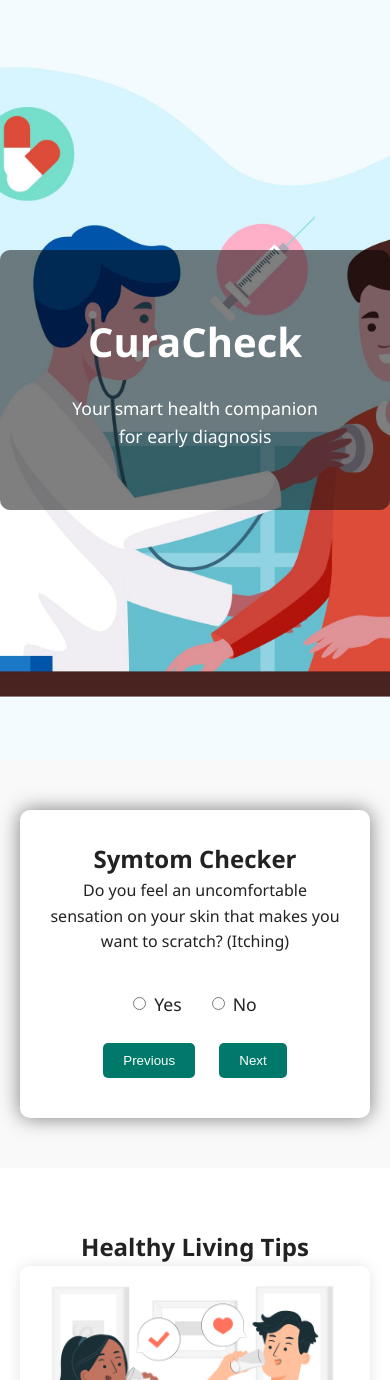
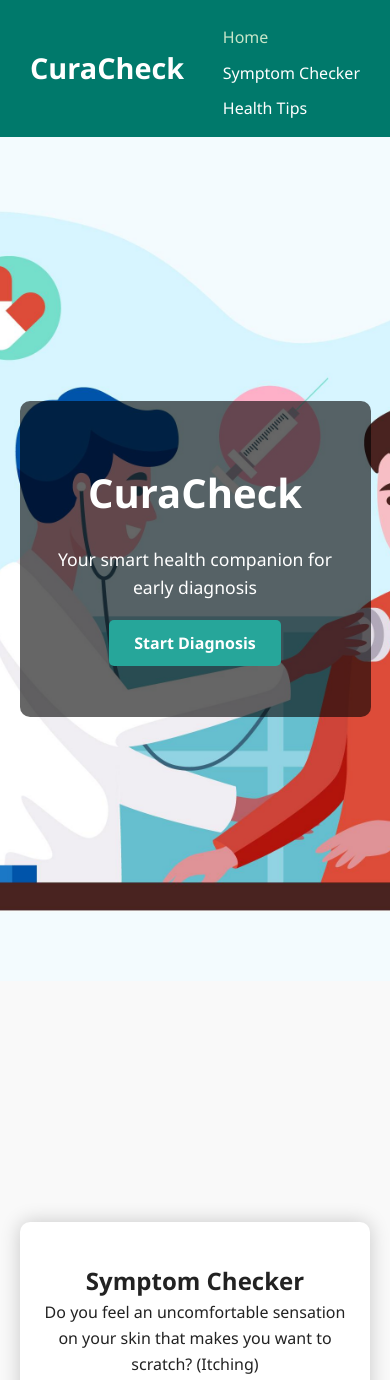
Before and after one commit to aarushibisht01/CuraCheck, a plain HTML site: page frontend/index.html in a window 390 px wide. Shown: the top 1380 px of the page. Drawn offline with Linux system fonts and the light colour scheme.

Commit message:
Refactor code structure for improved readability and maintainability and added navbar

```diff
--- a/frontend/index.html
+++ b/frontend/index.html
@@ -1,26 +1,43 @@
 <!DOCTYPE html>
 <html lang="en">
 <head>
-    <meta charset="UTF-8">
-    <meta name="viewport" content="width=device-width, initial-scale=1.0">
-    <title>CuraCheck - Diagnosis Smarter</title>
-    <link rel="stylesheet" href="style.css">
+  <meta charset="UTF-8" />
+  <meta name="viewport" content="width=device-width, initial-scale=1.0"/>
+  <title>CuraCheck - All-in-One</title>
+  <link rel="stylesheet" href="style.css"/>
 </head>
 <body>
-    <section class="section-1">
+
+  <!-- Navbar -->
+  <header>
+    <nav class="navbar">
+      <div class="logo">CuraCheck</div>
+      <ul class="nav-links">
+        <li><a href="#home" class="active">Home</a></li>
+        <li><a href="#checker">Symptom Checker</a></li>
+        <li><a href="#tips">Health Tips</a></li>
+      </ul>
+    </nav>
+  </header>
+
+  <!-- Hero Section -->
+  <section class="hero-section" id="home">
     <div class="overlay">
       <h1>CuraCheck</h1>
       <p>Your smart health companion for early diagnosis</p>
+      <a href="#checker" class="hero-btn">Start Diagnosis</a>
     </div>
   </section>
-    <section class="form-section">
+
+  <!-- Symptom Checker Section -->
+  <section class="form-section" id="checker">
     <div class="container">
-            <h2>Symtom Checker</h2>
-            <p id="question"></p>
+      <h2>Symptom Checker</h2>
+      <p id="question">Do you have a fever?</p>
       <form id="healthForm">
         <div class="radio-buttons">
-                    <label><input type="radio" name="answer" value="1"/>Yes</label>
-                    <label><input type="radio" name="answer" value="0" /> No</label>
+          <label><input type="radio" name="answer" value="1" />Yes</label>
+          <label><input type="radio" name="answer" value="0" />No</label>
         </div>
         <div class="buttons">
           <button type="button" onclick="prevQuestion()">Previous</button>
@@ -30,7 +47,9 @@
       </form>
     </div>
   </section>
-    <section class="cards-section">
+
+  <!-- Health Tips Section -->
+  <section class="cards-section" id="tips">
     <h2>Healthy Living Tips</h2>
     <div class="cards-wrapper">
       <div class="card">
@@ -49,11 +68,14 @@
       </div>
     </div>
   </section>
-    <footer class="footer">
+
+  <!-- Footer -->
+  <footer class="footer" id="footer">
     <div class="footer-content">
       <p>&copy; 2025 CuraCheck. All rights reserved.</p>
     </div>
   </footer>
   <script src="script.js"></script>
+
 </body>
 </html>
--- a/frontend/style.css
+++ b/frontend/style.css
@@ -1,80 +1,140 @@
-*{
+* {
   margin: 0;
   padding: 0;
   box-sizing: border-box;
 }
+
 body {
   font-family: 'Segoe UI', sans-serif;
   color: #222;
   line-height: 1.6;
 }
-.section-1{
+
+/* Navbar */
+.navbar {
+  background-color: #00796b;
+  padding: 15px 30px;
+  display: flex;
+  justify-content: space-between;
+  align-items: center;
+  color: white;
+  flex-wrap: wrap;
+}
+
+.logo {
+  font-size: 1.8rem;
+  font-weight: bold;
+}
+
+.nav-links {
+  list-style: none;
+  display: flex;
+  gap: 20px;
+}
+
+.nav-links li a {
+  color: white;
+  text-decoration: none;
+  font-weight: 500;
+  transition: color 0.3s ease;
+}
+
+.nav-links li a:hover,
+.nav-links li a.active {
+  color: #c8e6c9;
+}
+
+/* Hero Section */
+.hero-section {
   background: url("images/bg-img.jpg") no-repeat center center/cover;
-    height: 90vh;
-    position: relative;
+  min-height: 100vh;
+  display: flex;
+  align-items: center;
+  justify-content: center;
+  text-align: center;
+}
+
+.hero-section .overlay {
+  background-color: rgba(0, 0, 0, 0.6);
+  padding: 60px 30px;
+  border-radius: 10px;
+  color: #fff;
+  max-width: 90%;
+}
+
+.hero-section h1 {
+  font-size: 4rem;
+  margin-bottom: 20px;
+}
+
+.hero-section p {
+  font-size: 1.5rem;
+  margin-bottom: 30px;
+}
+
+.hero-btn {
+  padding: 12px 25px;
+  background-color: #26a69a;
+  color: white;
+  text-decoration: none;
+  border-radius: 5px;
+  font-weight: bold;
+}
+
+.hero-btn:hover {
+  background-color: #004d40;
+}
+
+/* Form Section */
+.form-section {
+  min-height: 100vh;
+  padding: 60px 20px;
+  background: #f9f9f9;
+  text-align: center;
   display: flex;
   align-items: center;
   justify-content: center;
 }
-.section-1 .overlay{
-    background: rgba(0,0,0,0.5);
-    padding: 60px;
-    border-radius: 10px;
-    text-align: center;
-    color: #fff;
-}
-.section-1 h1{
-    font-size: 4rem;
-    margin-bottom: 20px;
-}
-.section-1 p{
-    font-size: 1.5rem;
-}
-.form-section{
-    padding: 50px 20px;
-    background: #f9f9f9;
-    text-align: center;
-}
 
-.container{
+.container {
   max-width: 650px;
   margin: auto;
   background: white;
-    padding: 30px;
+  padding: 40px 20px;
   border-radius: 10px;
-    box-shadow: 0 0 20px rgba(0,0,0,0.5);
+  box-shadow: 0 0 20px rgba(0, 0, 0, 0.2);
 }
-label{
-    display: block;
-    margin: 15px 0;
-    font-size: 1,1rem;
+
+.radio-buttons {
+  display: flex;
+  justify-content: center;
+  gap: 30px;
+  margin: 20px 0;
 }
-button{
+
+.radio-buttons label {
+  font-size: 1.1rem;
+  display: flex;
+  gap: 8px;
+}
+
+button {
   padding: 10px 20px;
-    margin: 10px;
-    background-color:#00796b;
+  margin: 10px 5px;
+  background-color: #00796b;
   color: white;
   border: none;
   border-radius: 5px;
   cursor: pointer;
 }
-button:hover{
+
+button:hover {
   background-color: #004d40;
 }
-.radio-buttons{
-    display: flex;
-    justify-content: center;
-    gap: 30px;
-    margin-top: 20px;
-    font-size: 1.1rem;
-}
-.radio-buttons label{
-    display: flex;
-    align-items: center;
-    gap: 8px;
-    font-weight: 500;
-}
+
+/* Cards Section */
 .cards-section {
+  min-height: 100vh;
   padding: 60px 20px;
   background: #fff;
   text-align: center;
@@ -85,50 +145,58 @@ button:hover{
   flex-wrap: wrap;
   justify-content: center;
   gap: 20px;
+  margin-top: 30px;
 }
 
 .card {
   display: flex;
   flex-direction: row;
   width: 600px;
-    max-width: 100%;
-    background: white;
-    box-shadow: 0 0 15px rgba(0,0,0,0.1);
+  background: #fff;
   border-radius: 10px;
+  box-shadow: 0 0 15px rgba(0, 0, 0, 0.1);
   overflow: hidden;
 }
 
 .card img {
   width: 50%;
   object-fit: cover;
-    height: auto;
 }
 
 .card-text {
+  width: 50%;
   padding: 20px;
-    width: 50%;
   text-align: left;
 }
 
 .card h3 {
+  color: #00796b;
   margin-bottom: 10px;
-    color: #00796b;
 }
 
+/* Footer */
 .footer {
   background-color: #00796b;
   color: white;
   padding: 20px 0;
   text-align: center;
-    margin-top: 40px;
 }
 
-.footer-content p {
-    margin: 5px 0;
-    font-size: 1rem;
+/* Responsive */
+@media (max-width: 768px) {
+  .hero-section h1 {
+    font-size: 2.5rem;
   }
 
-@media (max-width: 768px) {
+  .hero-section p {
+    font-size: 1.1rem;
+  }
+
+  .radio-buttons {
+    flex-direction: column;
+    gap: 15px;
+  }
+
   .card {
     flex-direction: column;
   }
@@ -137,11 +205,10 @@ button:hover{
     width: 100%;
   }
 
-    .section-1 h1 {
-        font-size: 2.5rem;
-    }
-
-    .section-1 p {
-        font-size: 1.1rem;
+  .nav-links {
+    flex-direction: column;
+    align-items: flex-start;
+    gap: 10px;
+    margin-top: 10px;
   }
 }
```
Also changed, not shown: frontend/doctor-checkup.jpg (added). Lines whose indentation alone changed are shown as unchanged.
